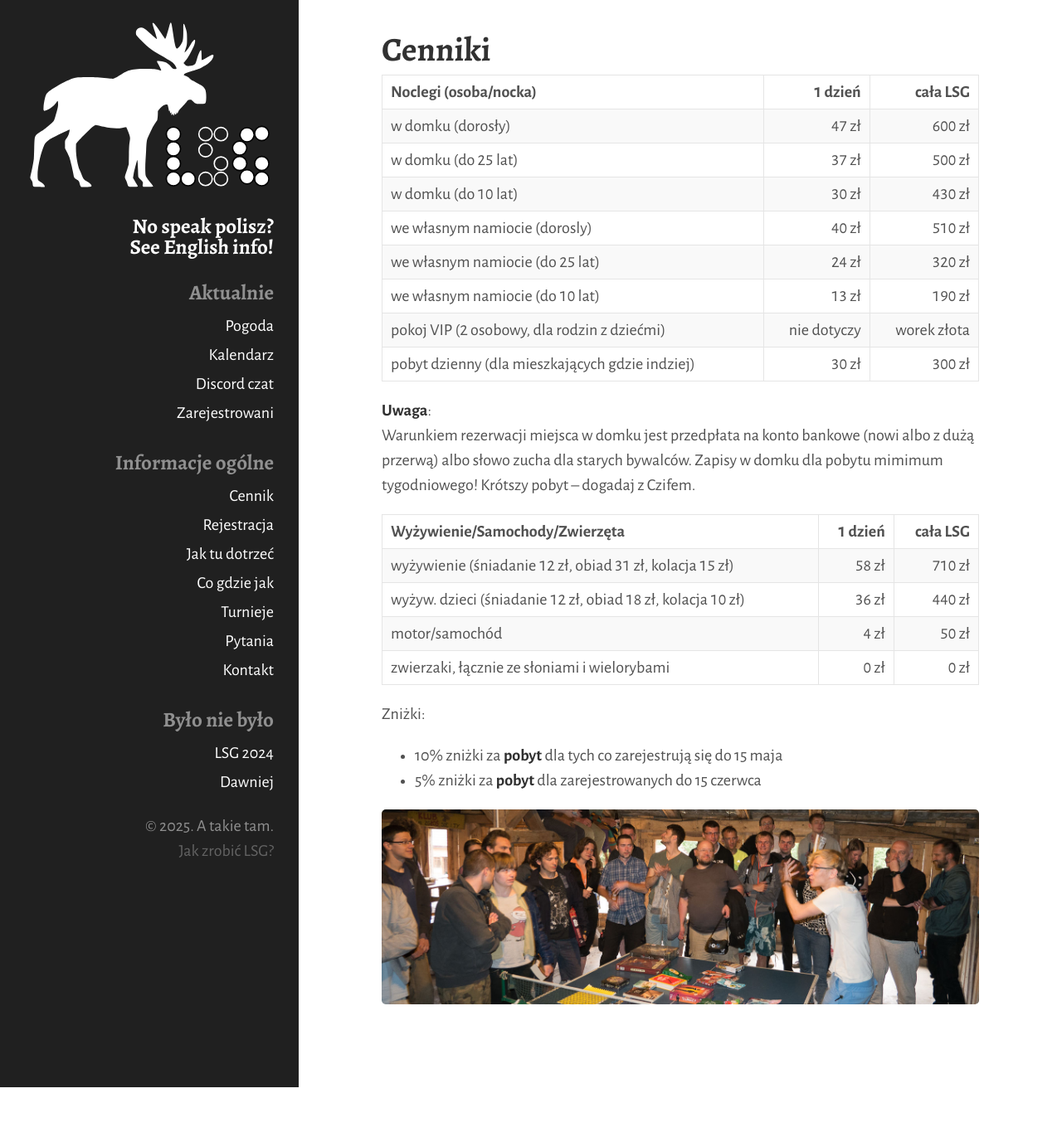
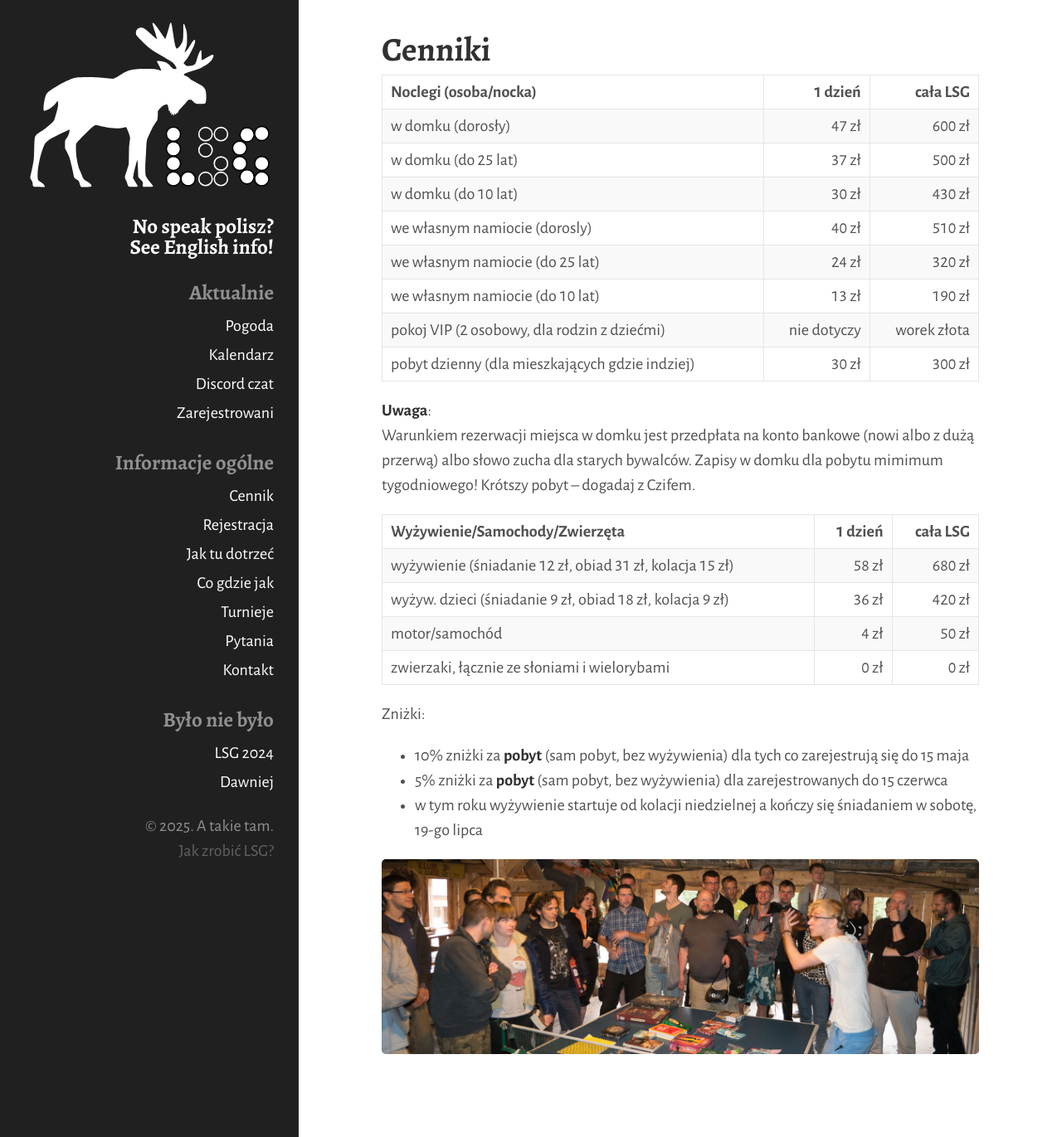
Before and after one commit to tasuki/lsg, a Jekyll site: the page built from _pages/cennik.md, in a window 1280 px wide. Shown: the whole page at 83% size. Built offline with Jekyll 4.4.1, drawn with Linux system fonts in a browser that asks for light colours; before the commit the page ends 1311 px from its top, so only the background shows below that.

Commit message:
Update cennik.md

```diff
--- a/_pages/cennik.md
+++ b/_pages/cennik.md
@@ -30,13 +30,14 @@ Warunkiem rezerwacji miejsca w domku jest przedpłata na konto bankowe (nowi alb
 
 | Wyżywienie/Samochody/Zwierzęta                              | 1 dzień | cała LSG |
 | ----------------------------------------------------------- | ------: | -------: |
-| wyżywienie    (śniadanie 12 zł, obiad 31 zł, kolacja 15 zł) |   58 zł |   710 zł |
-| wyżyw. dzieci (śniadanie 12 zł, obiad 18 zł, kolacja 10 zł) |   36 zł |   440 zł |
+| wyżywienie    (śniadanie 12 zł, obiad 31 zł, kolacja 15 zł) |   58 zł |   680 zł |
+| wyżyw. dzieci (śniadanie 9 zł, obiad 18 zł, kolacja 9 zł) |   36 zł |   420 zł |
 | motor/samochód                                              |    4 zł |    50 zł |
 | zwierzaki, łącznie ze słoniami i wielorybami                |    0 zł |     0 zł |
 
 Zniżki:
-- 10% zniżki za **pobyt** dla tych co zarejestrują się do 15 maja
-- 5% zniżki za **pobyt** dla zarejestrowanych do 15 czerwca
+- 10% zniżki za **pobyt** (sam pobyt, bez wyżywienia) dla tych co zarejestrują się do 15 maja
+- 5% zniżki za **pobyt** (sam pobyt, bez wyżywienia) dla zarejestrowanych do 15 czerwca
+- w tym roku wyżywienie startuje od kolacji niedzielnej a kończy się śniadaniem w sobotę, 19-go lipca
 
 ![licytacja](/public/licytacja.jpg)
```
